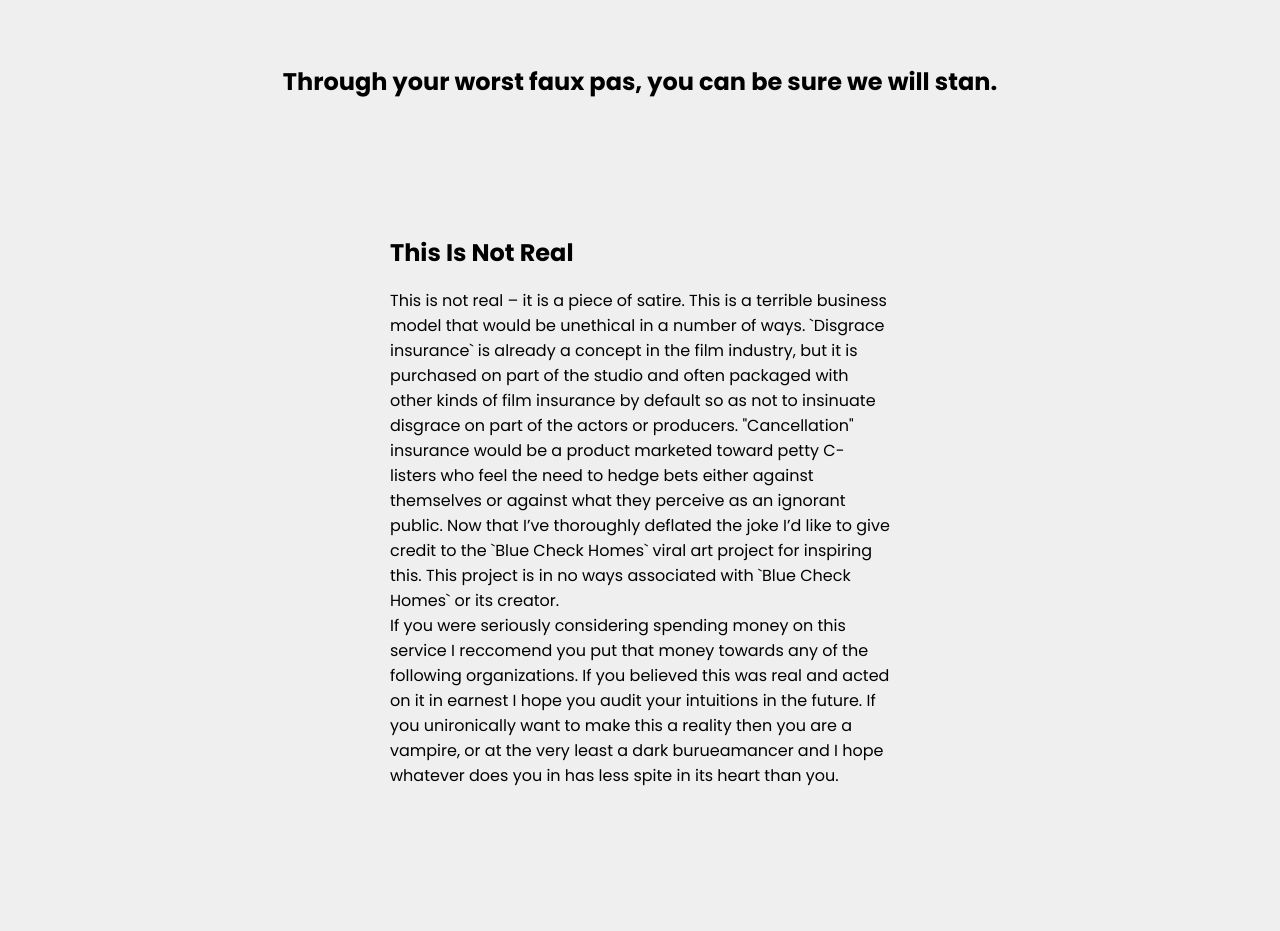
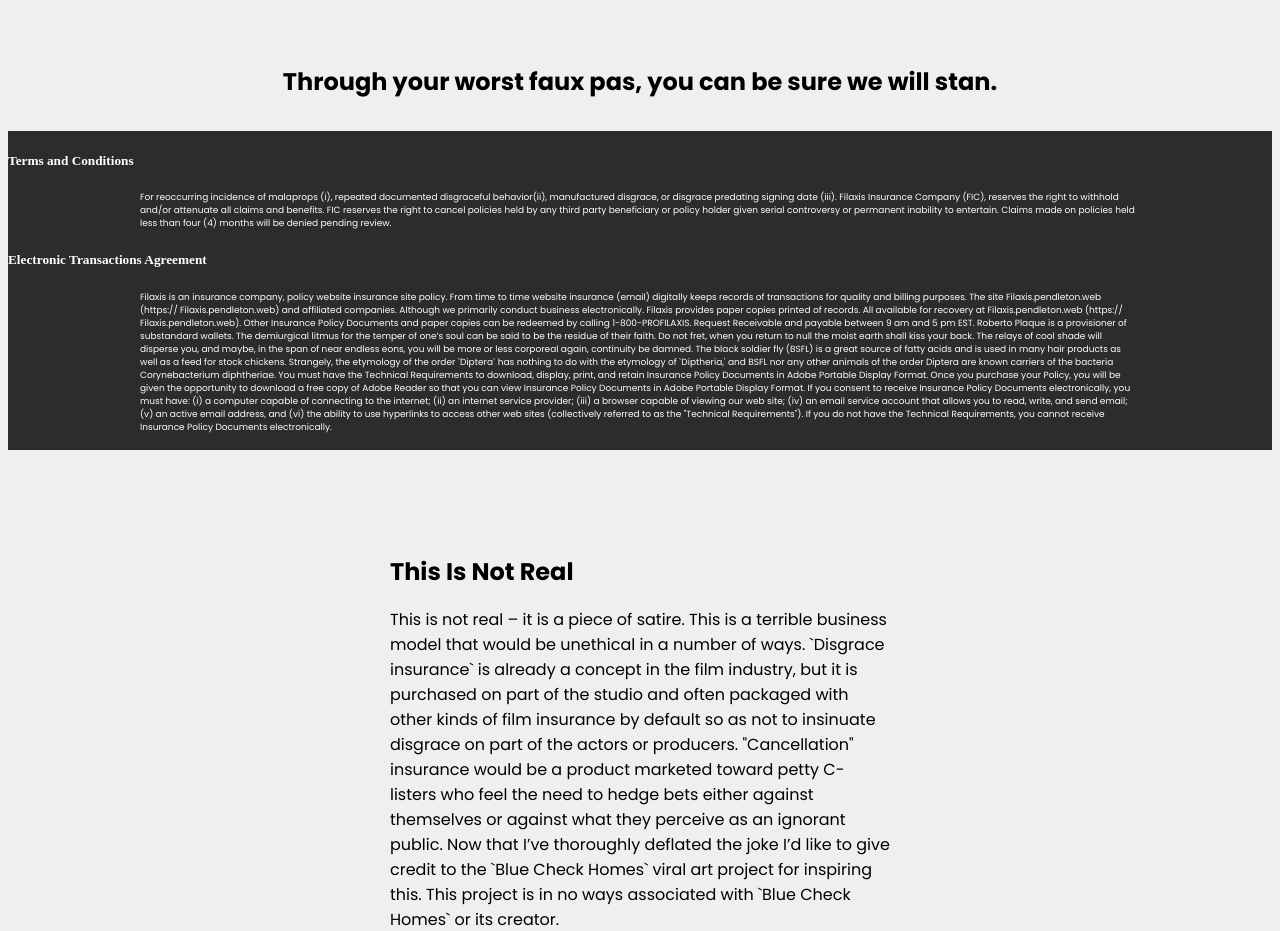
Before and after one commit to kaavyajayram/filaxis, a plain HTML site: page index.html in a window 1280 px wide. Shown: the part 1780-2711 px from the top of the page. Before the commit the page ends 2672 px from the top, so only its background shows below. Drawn offline with Linux system fonts and the light colour scheme.

Commit message:
I want this to align so badly

```diff
--- a/index.html
+++ b/index.html
@@ -92,6 +92,20 @@
   </a>
   </div>
 
+    <div class="terms-block">
+      <h5>Terms and Conditions</h5>
+          <p class="terms-text">
+          For reoccurring incidence of malaprops (i), repeated documented disgraceful behavior(ii), manufactured disgrace, or disgrace predating signing date (iii). Filaxis Insurance Company (FIC), reserves the right to withhold and/or attenuate all claims and benefits. FIC reserves the right to cancel policies held by any third party beneficiary or policy holder given serial controversy or permanent inability to entertain. Claims made on policies held less than four (4) months will be denied pending review.
+          <p>
+          <h5>Electronic Transactions Agreement</h5>
+          <p class="terms-text">
+          Filaxis is an insurance company, policy website insurance site policy. From time to time website insurance (email)  digitally keeps records of transactions for quality and billing purposes. The site Filaxis.pendleton.web (https:// Filaxis.pendleton.web) and affiliated companies. Although we primarily conduct business electronically. Filaxis provides paper copies printed of records. All available for recovery at Filaxis.pendleton.web (https:// Filaxis.pendleton.web). Other Insurance Policy Documents and paper copies can be redeemed by calling 1-800-PROFILAXIS. Request Receivable and payable between 9 am and 5 pm EST. Roberto Plaque is a provisioner of substandard wallets. The demiurgical litmus for the temper of one’s soul can be said to be the residue of their faith. Do not fret, when you return to null the moist earth shall kiss your back. The relays of cool shade will disperse you, and maybe, in the span of near endless eons, you will be more or less corporeal again, continuity be damned. The black soldier fly (BSFL) is a great source of fatty acids and is used in many hair products as well as a feed for stock chickens. Strangely, the etymology of the order `Diptera` has nothing to do with the etymology of `Diptheria,' and BSFL nor any other animals of the order Diptera are known carriers of the bacteria Corynebacterium diphtheriae.
+
+          You must have the Technical Requirements to download, display, print, and retain Insurance Policy Documents in Adobe Portable Display Format. Once you purchase your Policy, you will be given the opportunity to download a free copy of Adobe Reader so that you can view Insurance Policy Documents in Adobe Portable Display Format. If you consent to receive Insurance Policy Documents electronically, you must have: (i) a computer capable of connecting to the internet; (ii) an internet service provider; (iii) a browser capable of viewing our web site; (iv) an email service account that allows you to read, write, and send email; (v) an active email address, and (vi) the ability to use hyperlinks to access other web sites (collectively referred to as the "Technical Requirements"). If you do not have the Technical Requirements, you cannot receive Insurance Policy Documents electronically.
+          <p>
+        </div>
+
+
         <div class="section">
           <div class="text-block">
             <h3>This Is Not Real </h3>
--- a/styles.css
+++ b/styles.css
@@ -57,6 +57,24 @@ a:visited {
   color: unset;
 }
 
+h5 {
+  color: #fefefe;
+}
+
+.terms-block {
+  display: inline-block;
+  width 100%;
+  background-color: #2c2c2c;
+  height: min-content;
+}
+
+.terms-text {
+  font-family: "Poppins", sans-serif;
+  font-size: 9px;
+  margin: 0 auto;
+  color: #fefefe;
+  max-width: 1000px;
+}
 .quote {
   background-color: #2c2c2c;
   color: #efefef;
```
